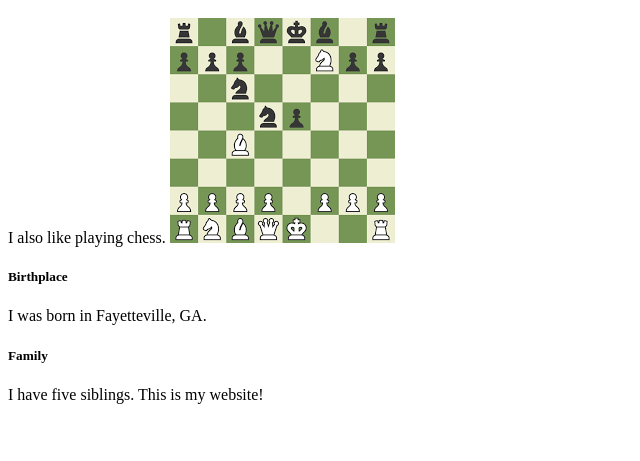
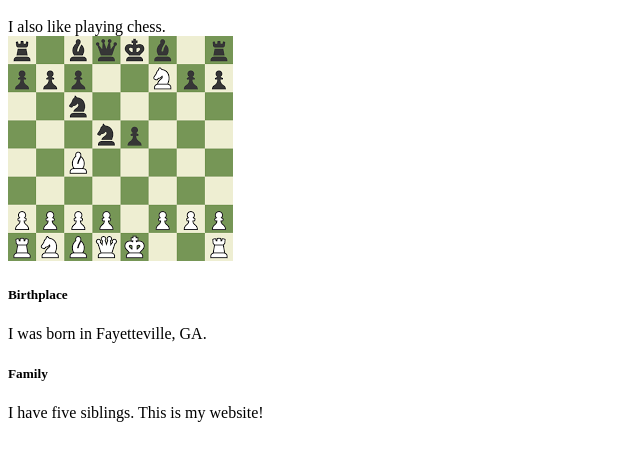
Before and after one commit to SanguineL/COMP5970, a plain HTML site: page MyWebsite/index.html in a window 1280 px wide. Shown: the part 277-738 px from the top of the page, without its empty margins (0-640 px from the left). Drawn offline with Linux system fonts and the light colour scheme.

Commit message:
Add newline

```diff
--- a/MyWebsite/index.html
+++ b/MyWebsite/index.html
@@ -11,7 +11,7 @@
         <a href="hobby2.html"><H5>Golf</H5></a>
         I enjoy playing golf. I am not very good at it, though.
         <H1>Fun Facts</H1>
-        I also like playing chess.
+        I also like playing chess.<br>
         <img src="friedliver.png" alt="chess board">
         <H5>Birthplace</H5>
         I was born in Fayetteville, GA.
```
